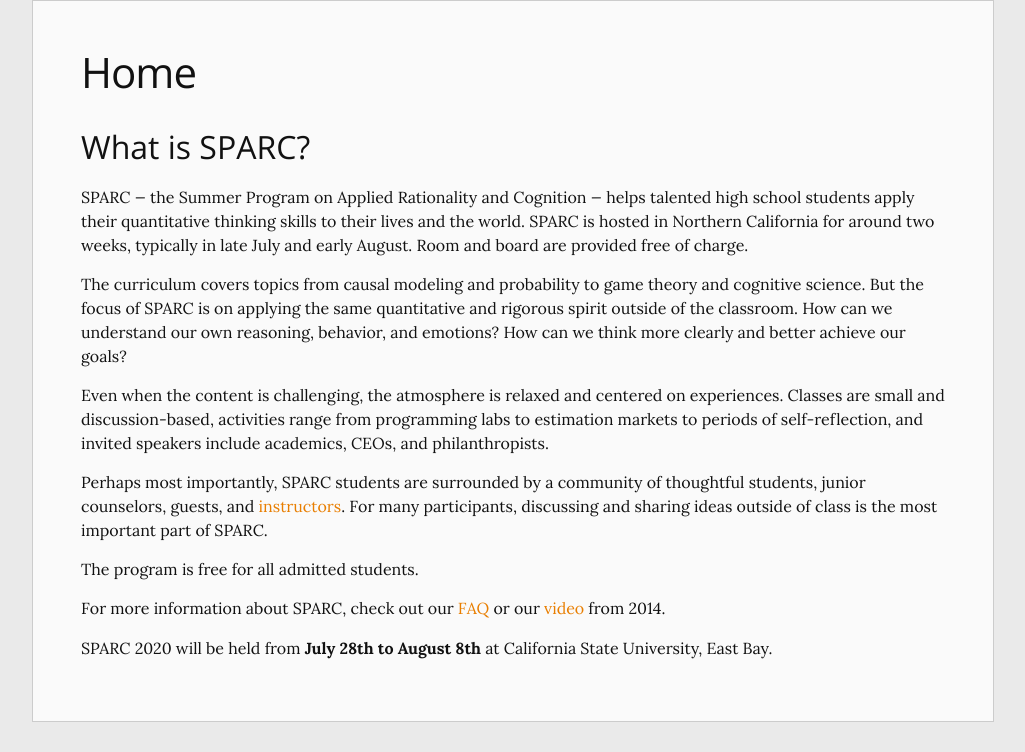
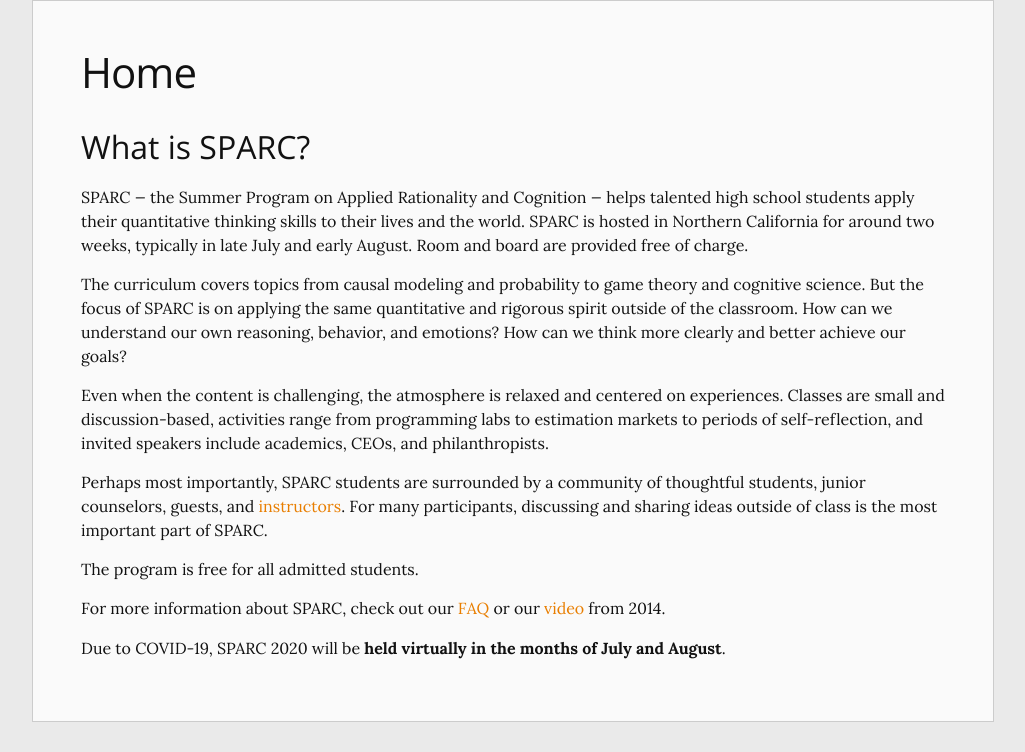
Before and after one commit to sparc-camp/sparc-camp.github.io, a Jekyll site: the page built from index.md, in a window 1280 px wide. Shown: the part 380-1132 px from the top of the page, without its empty margins (127-1152 px from the left). Built offline with Jekyll 4.4.1, drawn with Linux system fonts in a browser that asks for light colours.

Commit message:
Updated to virtual SPARC

```diff
--- a/index.md
+++ b/index.md
@@ -8,4 +8,4 @@
 
 {% include_relative /content/whatissparc.md %}
 
-SPARC 2020 will be held from **July 28th to August 8th** at California State University, East Bay.
+Due to COVID-19, SPARC 2020 will be **held virtually in the months of July and August**.
```
